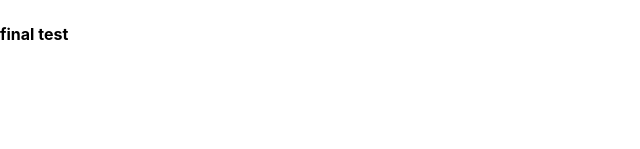
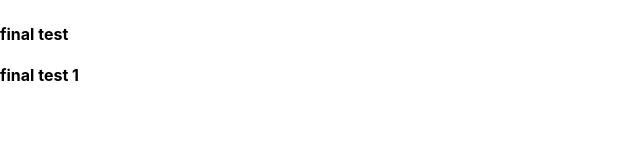
Before and after one commit to Muhammad-Magomedov/pc_store, a JavaScript app: page / in a window 1280 px wide. Shown: the part 151-300 px from the top of the page, without its empty margins (0-640 px from the left). Built offline with nearby package versions, Linux system fonts and the light colour scheme; the HTML template or start-up script is replaced by a standard one.

Commit message:
final test 1

```diff
--- a/src/App.js
+++ b/src/App.js
@@ -5,6 +5,7 @@ function App() {
         <h2>Test2</h2>
         <h3>Test3</h3>
       <h4>final test</h4>
+      <h4>final test 1</h4>
     </div>
   );
 }
```
